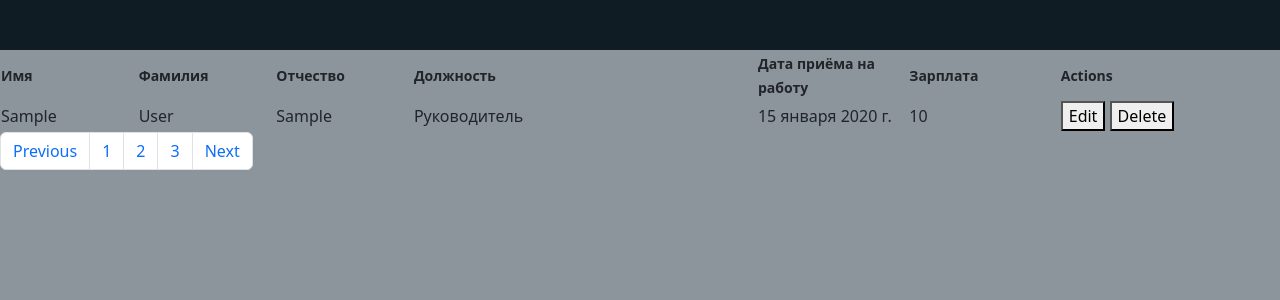
After one commit to SwedL/industrial-company, a Django app: page /employees-list/1/ in a window 1280 px wide. The commit adds this page. Shown: the top 300 px of the page. Run offline with Django 5.2, Linux system fonts and the light colour scheme; data comes from the database, SQL or seed files in the repository; tables that the repository leaves empty hold one stand-in row (values such as "Sample post").

Commit message:
create function employees_list

```diff
--- a/structure/routing.py
+++ b/structure/routing.py
@@ -6,5 +6,4 @@ from . import consumers
 websocket_urlpatterns = [
     path('', consumers.JoinAndLeave.as_asgi()),
     # path('structure-company/', consumers.JoinAndLeave.as_asgi()),
-    # path('position/<int:position_id>/', consumers.GroupConsumer.as_asgi()),
 ]
--- /dev/null
+++ b/structure/static/structure/css/employees-list.css
@@ -0,0 +1,27 @@
+body {
+  margin: 0;
+  background-color: #8B959B;
+  /* background-color: #C6D0D7; */
+}
+
+main {
+  display: block;
+}
+
+.container {
+  display: flex;
+  flex-direction: row;
+  justify-content: space-between;
+  align-items: center;
+}
+
+.text {
+  color: white;
+}
+
+.header {
+  top: 0;
+  height: 50px;
+  background: #0F1C23;
+  padding-top: 25px;
+}
--- a/structure/static/structure/css/structure-company.css
+++ b/structure/static/structure/css/structure-company.css
@@ -3,10 +3,6 @@ body {
   background-color: #8B959B;
 }
 
-/**
- * Render the `main` element consistently in IE.
- */
-/* line 31, ../../Users/Алексей/PycharmProjects/aquamarine-server/aquamarine/carwash/static/carwash/sass/normalizez.scss */
 main {
   display: block;
 }
@@ -27,8 +23,8 @@ main {
   height: 50px;
   background: #0F1C23;
   padding-top: 25px;
-  z-index: 5;
 }
+
 .canv {
   max-width: 1440px;
   margin: 0 auto;
--- a/structure/static/structure/js/main.js
+++ b/structure/static/structure/js/main.js
@@ -3,6 +3,8 @@ let context = canvas.getContext("2d");
 
 canvas.width = 1440;
 canvas.height = 915;
+
+let background_color = "#8B959B"
 
 let canvas_width = canvas.width;
 let canvas_height = canvas.height;
@@ -165,7 +167,7 @@ let draw_arrows = function () {
 /* рисуем блоки призраки */
 let draw_ghost_blocks = function (event) {
     context.clearRect(0, 0, canvas_width, canvas_height);
-    context.fillStyle = "#8B959B";
+    context.fillStyle = background_color;
     context.fillRect(0, 0, canvas_width, canvas_height);
     context.textAlign = "center";
     let ghost_block;
@@ -218,7 +220,7 @@ let mouse_down = function(event) {
                     break;    // если блок определился, происходит прерывание цикла поиска блока
                 } else {
                     let num_key = key;
-                    window.location = `/position/` + num_key;
+                    window.location = `/employees-list/` + num_key;
                 }
             };
         }
--- a/structure/templates/structure/base.html
+++ b/structure/templates/structure/base.html
@@ -7,6 +7,8 @@
         <meta name="description" content="">
         <meta name="author" content="">
         <meta name="viewport" content="width=device-width, initial-scale=1.0">
+
+        <title>{% block title %} {% endblock title %}</title>
 
         <!-- Base CSS -->
         {% block css %} {% endblock %}
--- /dev/null
+++ b/structure/templates/structure/employee-detail.html
@@ -0,0 +1,59 @@
+<tr>
+    <!-- Ячейка имени сотрудника -->
+    <td>
+        {{ employee.first_name }}
+    </td>
+
+    <!-- Ячейка фамилии сотрудника -->
+    <td>
+        {{ employee.last_name }}
+    </td>
+
+    <!-- Ячейка отчества сотрудника -->
+    <td>
+        {{ employee.patronymic }}
+    </td>
+
+    <!-- Ячейка должности сотрудника -->
+    <td>
+        {{ employee.position }}
+    </td>
+
+    <!-- Ячейка даты приёма на работу сотрудника -->
+    <td>
+        {{ employee.employment_date }}
+    </td>
+
+    <!-- Ячейка зарплаты сотрудника -->
+    <td>
+        {{ employee.salary }}
+    </td>
+
+<!--    &lt;!&ndash; Ячейка состояния &ndash;&gt;-->
+<!--    <td>-->
+<!--        {% if not book.read %}-->
+<!--            &lt;!&ndash; Кнопка "Unread" &ndash;&gt;-->
+<!--            <button class="disbtn">-->
+<!--                Unread-->
+<!--            </button>-->
+<!--        {% else %}-->
+<!--            &lt;!&ndash; Кнопка "Read" &ndash;&gt;-->
+<!--            <button class="disbtn">-->
+<!--                Read-->
+<!--            </button>-->
+<!--        {% endif %}-->
+<!--    </td>-->
+
+    <!--  Ячейка кнопок действия -->
+    <td>
+        <!-- Кнопка "Edit" -->
+        <button class="disbtn">
+            Edit
+        </button>
+
+        <!-- Кнопка "Delete" -->
+        <button class="disbtn">
+            Delete
+        </button>
+    </td>
+</tr>
--- /dev/null
+++ b/structure/templates/structure/employees-list.html
@@ -0,0 +1,101 @@
+{% extends 'structure/base.html' %}
+
+{% load static %}
+
+{% block title %} {{ title }} {% endblock title %}
+
+{% block css %}
+    <link href="https://cdn.jsdelivr.net/npm/bootstrap@5.3.1/dist/css/bootstrap.min.css" rel="stylesheet" integrity="sha384-4bw+/aepP/YC94hEpVNVgiZdgIC5+VKNBQNGCHeKRQN+PtmoHDEXuppvnDJzQIu9" crossorigin="anonymous">
+    <link rel="stylesheet" href="{% static 'structure/css/employees-list.css' %}" xmlns="http://www.w3.org/1999/html">
+{% endblock %}
+
+{% block content %}
+
+<div>
+    <div>
+        <div>
+            <!-- Список сотрудников -->
+            <table>
+                <thead>
+                <tr>
+                    <!-- Заголовки столбцов таблицы -->
+
+                    <!-- Заголовок имени сотрудника -->
+                    <th scope="col" style="width: 10%">
+                        <small>
+                            Имя
+                        </small>
+                    </th>
+
+                    <!-- Заголовок фамилии сотрудника -->
+                    <th scope="col" style="width: 10%">
+                        <small>
+                            Фамилия
+                        </small>
+                    </th>
+
+                    <!-- Заголовок отчество сотрудника -->
+                    <th scope="col" style="width: 10%">
+                        <small>
+                            Отчество
+                        </small>
+                    </th>
+
+                    <!-- Заголовок должности сотрудника -->
+                    <th scope="col" style="width: 25%">
+                        <small>
+                            Должность
+                        </small>
+                    </th>
+
+                    <!-- Заголовок дата приёма на работу -->
+                    <th scope="col" style="width: 11%">
+                        <small>
+                            Дата приёма на работу
+                        </small>
+                    </th>
+
+                    <!-- Заголовок зарплаты сотрудника -->
+                    <th scope="col" style="width: 11%">
+                        <small>
+                            Зарплата
+                        </small>
+                    </th>
+
+                    <!-- Заголовок кнопок действия -->
+                    <th scope="col" style="width: 16%">
+                        <small>
+                            Actions
+                        </small>
+                    </th>
+
+                </tr>
+                </thead>
+
+                <!-- Список сотрудников -->
+                <tbody id="employees-list">
+                {% for employee in employees %}
+                    {% include "structure/employee-detail.html" %}
+                {% endfor %}
+                </tbody>
+
+            </table>
+        <nav aria-label="Page navigation example">
+              <ul class="pagination">
+                <li class="page-item"><a class="page-link" href="#">Previous</a></li>
+                <li class="page-item"><a class="page-link" href="#">1</a></li>
+                <li class="page-item"><a class="page-link" href="#">2</a></li>
+                <li class="page-item"><a class="page-link" href="#">3</a></li>
+                <li class="page-item"><a class="page-link" href="#">Next</a></li>
+              </ul>
+            </nav>
+        </div>
+
+    </div>
+</div>
+
+{% endblock %}
+
+{% block script %}
+    <script src="https://cdn.jsdelivr.net/npm/bootstrap@5.3.1/dist/js/bootstrap.bundle.min.js" integrity="sha384-HwwvtgBNo3bZJJLYd8oVXjrBZt8cqVSpeBNS5n7C8IVInixGAoxmnlMuBnhbgrkm" crossorigin="anonymous"></script>
+{% endblock script %}
--- a/structure/urls.py
+++ b/structure/urls.py
@@ -9,15 +9,5 @@ app_name = 'structure'
 urlpatterns = [
     path('', UserLoginView.as_view(), name='login'),
     path('structure-company/', StructureCompanyTemplateView.as_view(), name='structure_company'),
-    path('position/<int:position_id>/', PositionView.as_view(), name='position_view'),
-    # path('request-call/', RequestCallFormView.as_view(), name='call_me'),
-    # path(
-    #     'request-call-processing/<int:days_delta>/<int:call_pk>/',
-    #     RequestCallProcessingView.as_view(),
-    #     name='request_call_processing',
-    # ),
-    # path('staff/<int:days_delta>/', StaffDetailView.as_view(), name='staff'),
-    # path('cancel/<int:days_delta>/<int:registration_id>/', StaffCancelRegistrationView.as_view(), name='cancel'),
-    # path('user-registrations/', UserRegistrationsListView.as_view(), name='user_registrations'),
-    # path('user-reg-cancel/<int:registration_pk>/', UserRegistrationsCancelView.as_view(), name='user_reg_cancel'),
+    path('employees-list/<int:position_id>/', employees_list, name='position_view'),
 ]
--- a/structure/views.py
+++ b/structure/views.py
@@ -8,12 +8,12 @@ from structure.models import Position, Employee
 from django.contrib.auth.views import (LoginView, PasswordChangeView,
                                        PasswordResetConfirmView,
                                        PasswordResetView)
-# Create your views here.
+from django.core.paginator import Paginator
 
 
 class UserLoginView(LoginView):
     form_class = UserLoginForm
-    template_name = 'structure/index.html'
+    template_name = 'structure/login.html'
 
     # def get_success_url(self):
     #     return reverse_lazy('structure:structure_company')
@@ -23,14 +23,28 @@ class StructureCompanyTemplateView(TemplateView):
     template_name = 'structure/structure-company.html'
 
 
-class PositionView(View):
-    def get(self, request, position_id):
-        position = Position.objects.filter(id=position_id).first()
-        employee = position.employee_set.all().first()
-        manager_name = f'{employee.last_name} {employee.first_name[0]}.{employee.patronymic[0]}.'
+# class PositionView(View):
+#     def get(self, request, position_id):
+#         position = Position.objects.filter(id=position_id).first()
+#         employee = position.employee_set.all().first()
+#         manager_name = f'{employee.last_name} {employee.first_name[0]}.{employee.patronymic[0]}.'
+#
+#         context = {
+#             'position_name': position.name,
+#             'manager_name': manager_name,
+#         }
+#         return render(request, 'structure/employees-list.html', context=context)
 
-        context = {
-            'position_name': position.name,
-            'manager_name': manager_name,
-        }
-        return render(request, 'structure/position-view.html', context=context)
+
+def employees_list(request, position_id, page=1):
+    employees = Employee.objects.all()
+    per_page = 20
+    paginator = Paginator(employees, per_page)
+    employees_paginator = paginator.page(page)
+
+    context = {
+        'title': 'Список сотрудников',
+        'employees': employees_paginator,
+    }
+
+    return render(request, 'structure/employees-list.html', context)
```
Also changed, not shown: structure/templates/structure/position-view.html (deleted, +0 -10 lines), structure/templates/structure/login.html (renamed from structure/templates/structure/index.html).
